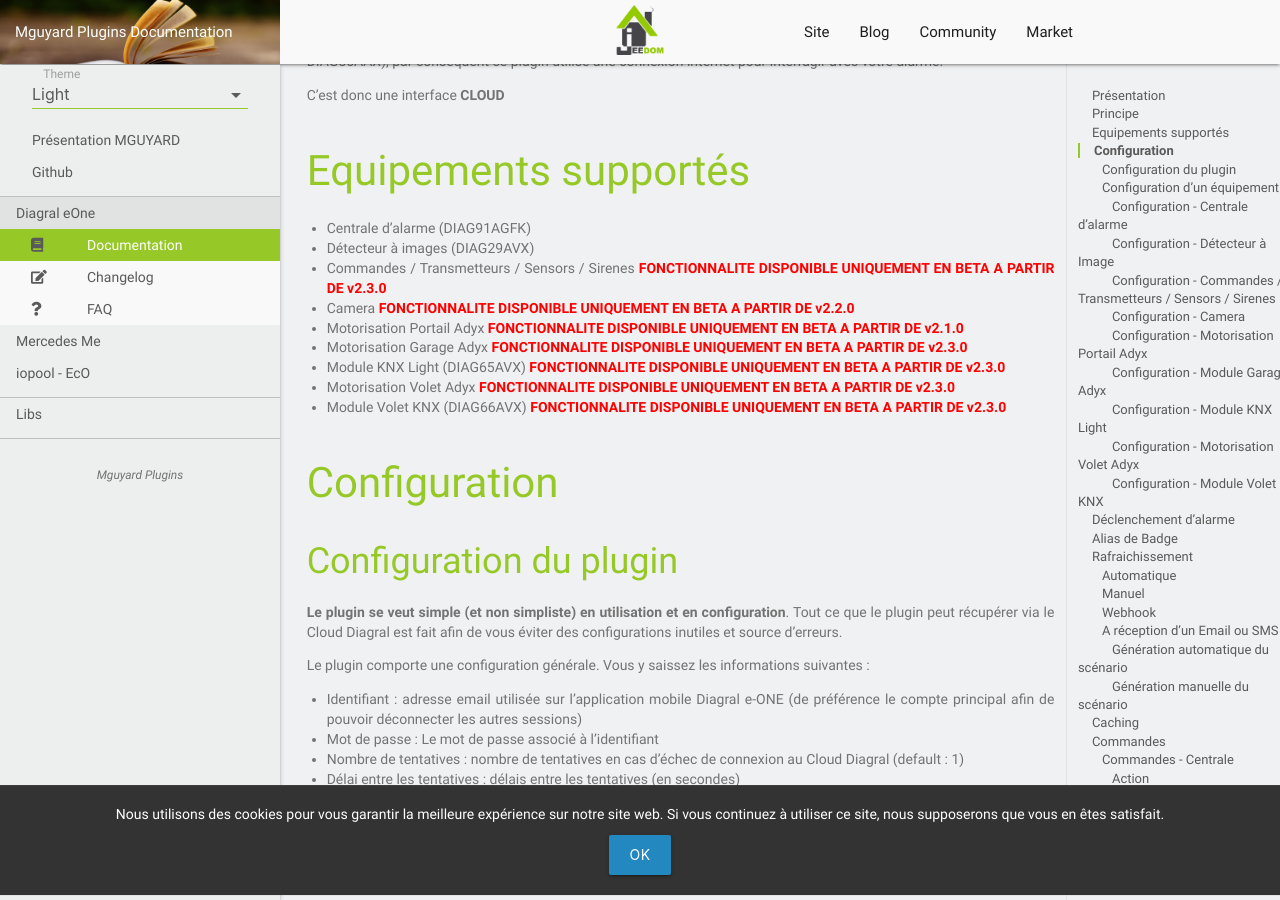
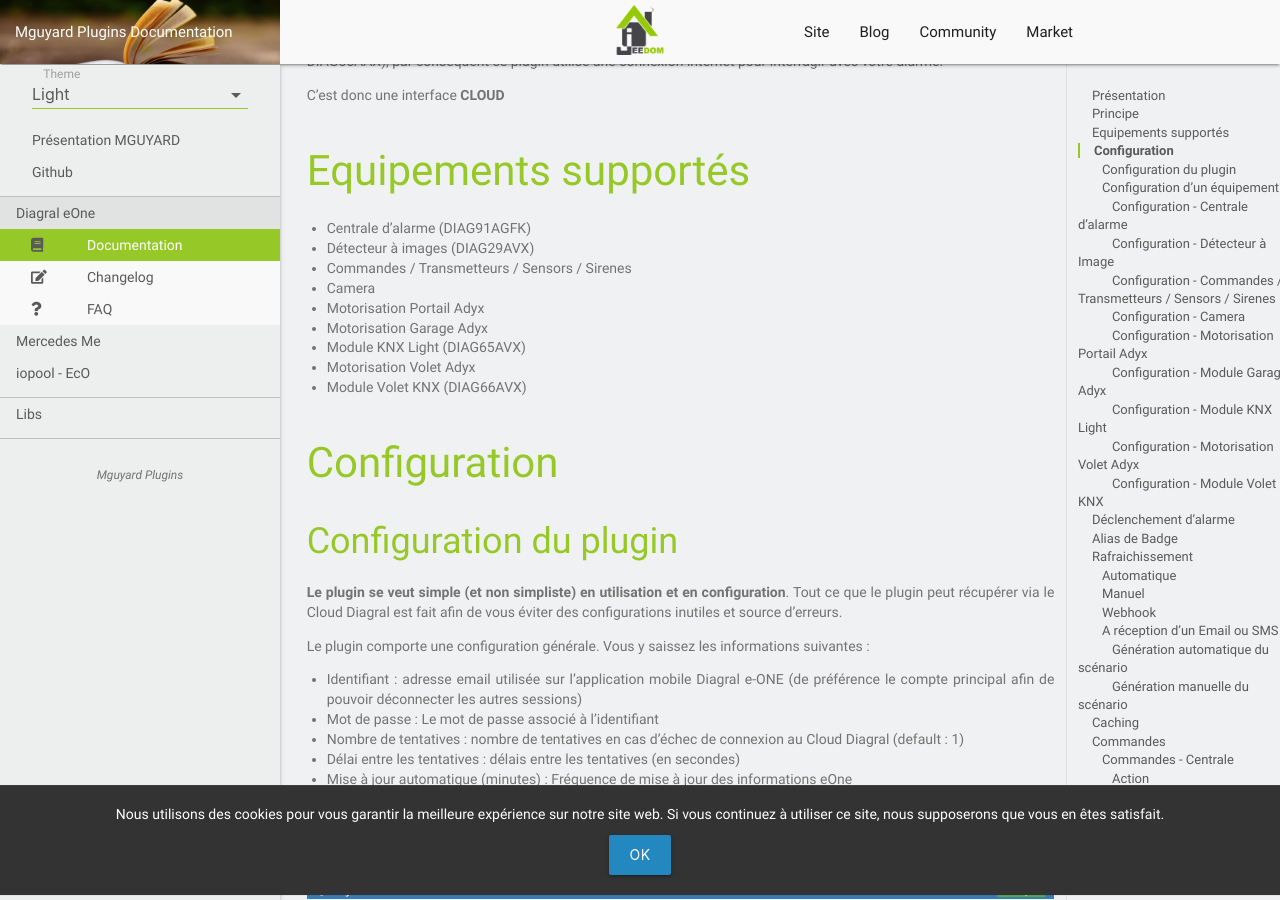
Before and after one commit to mguyard/Jeedom-Documentations, a Jekyll site: the page built from fr_FR/Diagral_eOne/documentation.md, in a window 1280 px wide and 900 px high, scrolled down 724 px. Built offline with Jekyll 4.4.1, drawn with Linux system fonts in a browser that asks for light colours; our own code applies the rules of GitHub Pages for plain Markdown files; some of the changed text lies outside the part shown.

```diff
--- a/fr_FR/Diagral_eOne/documentation.md
+++ b/fr_FR/Diagral_eOne/documentation.md
@@ -22,13 +22,13 @@ C'est donc une interface __CLOUD__
 
 - Centrale d'alarme (DIAG91AGFK)
 - Détecteur à images (DIAG29AVX)
-- Commandes / Transmetteurs / Sensors / Sirenes <span style="color:red">__FONCTIONNALITE DISPONIBLE UNIQUEMENT EN BETA A PARTIR DE v2.3.0__</span>
-- Camera <span style="color:red">__FONCTIONNALITE DISPONIBLE UNIQUEMENT EN BETA A PARTIR DE v2.2.0__</span>
-- Motorisation Portail Adyx <span style="color:red">__FONCTIONNALITE DISPONIBLE UNIQUEMENT EN BETA A PARTIR DE v2.1.0__</span>
-- Motorisation Garage Adyx <span style="color:red">__FONCTIONNALITE DISPONIBLE UNIQUEMENT EN BETA A PARTIR DE v2.3.0__</span>
-- Module KNX Light (DIAG65AVX) <span style="color:red">__FONCTIONNALITE DISPONIBLE UNIQUEMENT EN BETA A PARTIR DE v2.3.0__</span>
-- Motorisation Volet Adyx <span style="color:red">__FONCTIONNALITE DISPONIBLE UNIQUEMENT EN BETA A PARTIR DE v2.3.0__</span>
-- Module Volet KNX (DIAG66AVX) <span style="color:red">__FONCTIONNALITE DISPONIBLE UNIQUEMENT EN BETA A PARTIR DE v2.3.0__</span>
+- Commandes / Transmetteurs / Sensors / Sirenes
+- Camera
+- Motorisation Portail Adyx
+- Motorisation Garage Adyx
+- Module KNX Light (DIAG65AVX)
+- Motorisation Volet Adyx
+- Module Volet KNX (DIAG66AVX)
 
 # Configuration
 
@@ -96,15 +96,11 @@ Les vidéos sont visibles via la page de l'équipement en cliquant sur le bouton
 
 ### Configuration - Commandes / Transmetteurs / Sensors / Sirenes
 
-> <span style="color:red">__FONCTIONNALITE DISPONIBLE UNIQUEMENT EN BETA A PARTIR DE v2.3.0__</span>
-
 Aucune configuration particulière à effectuer ici. L'équipement est créé de façon automatique et est actif après une synchronisation.
 
 ![Configuration Commandes / Transmetteurs / Sensors / Sirenes](images/moduleEqLogic.png)
 
 ### Configuration - Camera
-
-> <span style="color:red">__FONCTIONNALITE DISPONIBLE UNIQUEMENT EN BETA A PARTIR DE v2.2.0__</span>
 
 Une camera Diagral se comporte visuellement et d'un point de vue configuration comme un Détecteur à Image.
 Cependant, il est uniquement possible de consulter les videos prises.
@@ -114,15 +110,11 @@ Cependant si certain ont des idées, je suis preneur.
 
 ### Configuration - Motorisation Portail Adyx
 
-> <span style="color:red">__FONCTIONNALITE DISPONIBLE UNIQUEMENT EN BETA A PARTIR DE v2.1.0__</span>
-
 Aucune configuration particulière à effectuer ici. L'équipement est créé de façon automatique et est actif après une synchronisation.
 
 ![Configuration Portail Adyx](images/AdyxPortailEqLogic.png)
 
 ### Configuration - Module Garage Adyx
-
-> <span style="color:red">__FONCTIONNALITE DISPONIBLE UNIQUEMENT EN BETA A PARTIR DE v2.3.0__</span>
 
 Aucune configuration particulière à effectuer ici. L'équipement est créé de façon automatique et est actif après une synchronisation.
 
@@ -130,23 +122,17 @@ Aucune configuration particulière à effectuer ici. L'équipement est créé de
 
 ### Configuration - Module KNX Light
 
-> <span style="color:red">__FONCTIONNALITE DISPONIBLE UNIQUEMENT EN BETA A PARTIR DE v2.3.0__</span>
-
 Aucune configuration particulière à effectuer ici. L'équipement est créé de façon automatique et est actif après une synchronisation.
 
 ![Configuration Light KNX](images/KNXLightEqLogic.png)
 
 ### Configuration - Motorisation Volet Adyx
 
-> <span style="color:red">__FONCTIONNALITE DISPONIBLE UNIQUEMENT EN BETA A PARTIR DE v2.3.0__</span>
-
 Aucune configuration particulière à effectuer ici. L'équipement est créé de façon automatique et est actif après une synchronisation.
 
 ![Configuration Volet Adyx](images/AdyxVoletEqLogic.png)
 
 ### Configuration - Module Volet KNX
-
-> <span style="color:red">__FONCTIONNALITE DISPONIBLE UNIQUEMENT EN BETA A PARTIR DE v2.3.0__</span>
 
 Aucune configuration particulière à effectuer ici. L'équipement est créé de façon automatique et est actif après une synchronisation.
 
@@ -328,8 +314,6 @@ Il existe actuellement plusieurs commandes qui sont décrites ci-dessous :
 
 ## Commandes - Commandes / Transmetteurs / Sensors / Sirenes
 
-> <span style="color:red">__FONCTIONNALITE DISPONIBLE UNIQUEMENT EN BETA A PARTIR DE v2.3.0__</span>
-
 Il existe actuellement plusieurs commandes qui sont décrites ci-dessous :
 
 ### Action
@@ -349,16 +333,12 @@ Selon le type d'équipement, certaines peuvent être inutiles mais sont retourn
 
 ## Commandes - Caméra
 
-> <span style="color:red">__FONCTIONNALITE DISPONIBLE UNIQUEMENT EN BETA A PARTIR DE v2.2.0__</span>
-
 Il existe actuellement une seule commandes [(raisons détaillés ici)](https://mguyard.github.io/Jeedom-Documentations/fr_FR/Diagral_eOne/documentation#Configuration%20-%20Camera) qui est décrites ci-dessous :
 ### Info
 
 -   __Dernière video__ : Retourne le chemin complet de la dernière vidéo téléchargé
 
 ## Commandes - Motorisation Portail Adyx
-
-> <span style="color:red">__FONCTIONNALITE DISPONIBLE UNIQUEMENT EN BETA A PARTIR DE v2.1.0__</span>
 
 Le portail connecté via Diagral ne remonte pas le statut. Aucune commande info n'est donc créée.
 
@@ -369,16 +349,12 @@ Le portail connecté via Diagral ne remonte pas le statut. Aucune commande info
 
 ## Commandes - Motorisation Garage Adyx
 
-> <span style="color:red">__FONCTIONNALITE DISPONIBLE UNIQUEMENT EN BETA A PARTIR DE v2.3.0__</span>
-
 La motorisation Garage Adyx connecté via Diagral ne remonte pas le statut. Aucune commande info n'est donc créée.
 ### Action
 
 -   __Mouvement__ : Déclenche un mouvement sur la porte de garage (ouvre si garage fermé / ferme si garage ouvert)
 
 ## Commandes - Module KNX Light
-
-> <span style="color:red">__FONCTIONNALITE DISPONIBLE UNIQUEMENT EN BETA A PARTIR DE v2.3.0__</span>
 
 Il existe actuellement plusieurs commandes qui sont décrites ci-dessous :
 
@@ -394,8 +370,6 @@ Il existe actuellement plusieurs commandes qui sont décrites ci-dessous :
 
 ## Commandes - Motorisation Volet Adyx
 
-> <span style="color:red">__FONCTIONNALITE DISPONIBLE UNIQUEMENT EN BETA A PARTIR DE v2.3.0__</span>
-
 Le Motorisation Volet Adyx connecté via Diagral ne remonte pas le statut. Aucune commande info n'est donc créée.
 
 ### Action
@@ -405,8 +379,6 @@ Le Motorisation Volet Adyx connecté via Diagral ne remonte pas le statut. Aucun
 -   __Stop__ : Le nom est assez parlant
 
 ## Commandes - Module KNX Volet
-
-> <span style="color:red">__FONCTIONNALITE DISPONIBLE UNIQUEMENT EN BETA A PARTIR DE v2.3.0__</span>
 
 Il existe actuellement plusieurs commandes qui sont décrites ci-dessous :
 ### Action
```
Also changed, not shown: fr_FR/Diagral_eOne/changelog.md (+6 -0 lines).
